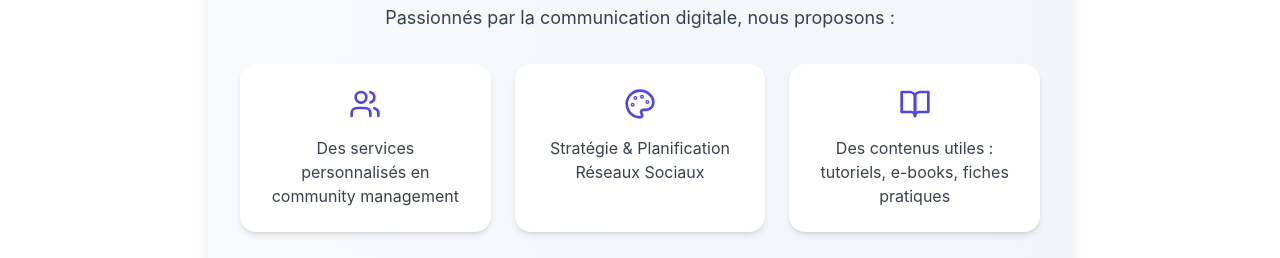
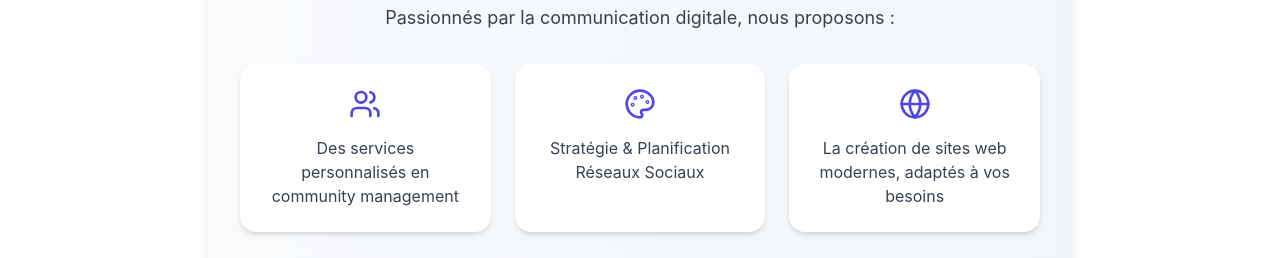
Before and after one commit to Solangeilinga/bureau-digital, a React (Create React App) app: page / in a window 1280 px wide. Shown: the part 1160-1418 px from the top of the page. Built offline with nearby package versions, Linux system fonts and the light colour scheme.

Commit message:
Mise à jour du contenu

```diff
--- a/src/components/About.js
+++ b/src/components/About.js
@@ -1,5 +1,5 @@
 import React from 'react';
-import { Heart, Palette, BookOpen, Users } from 'lucide-react';
+import { Heart, Palette, Globe, Users } from 'lucide-react';
 
 const About = ({ isVisible }) => (
     <section
@@ -30,7 +30,7 @@ const About = ({ isVisible }) => (
                     {[
                         { icon: Users, text: 'Des services personnalisés en community management' },
                         { icon: Palette, text: 'Stratégie & Planification Réseaux Sociaux' },
-                        { icon: BookOpen, text: 'Des contenus utiles : tutoriels, e-books, fiches pratiques' }
+                        { icon: Globe, text: 'La création de sites web modernes, adaptés à vos besoins' }
                     ].map((item, index) => (
                         <div
                             key={index}
```
